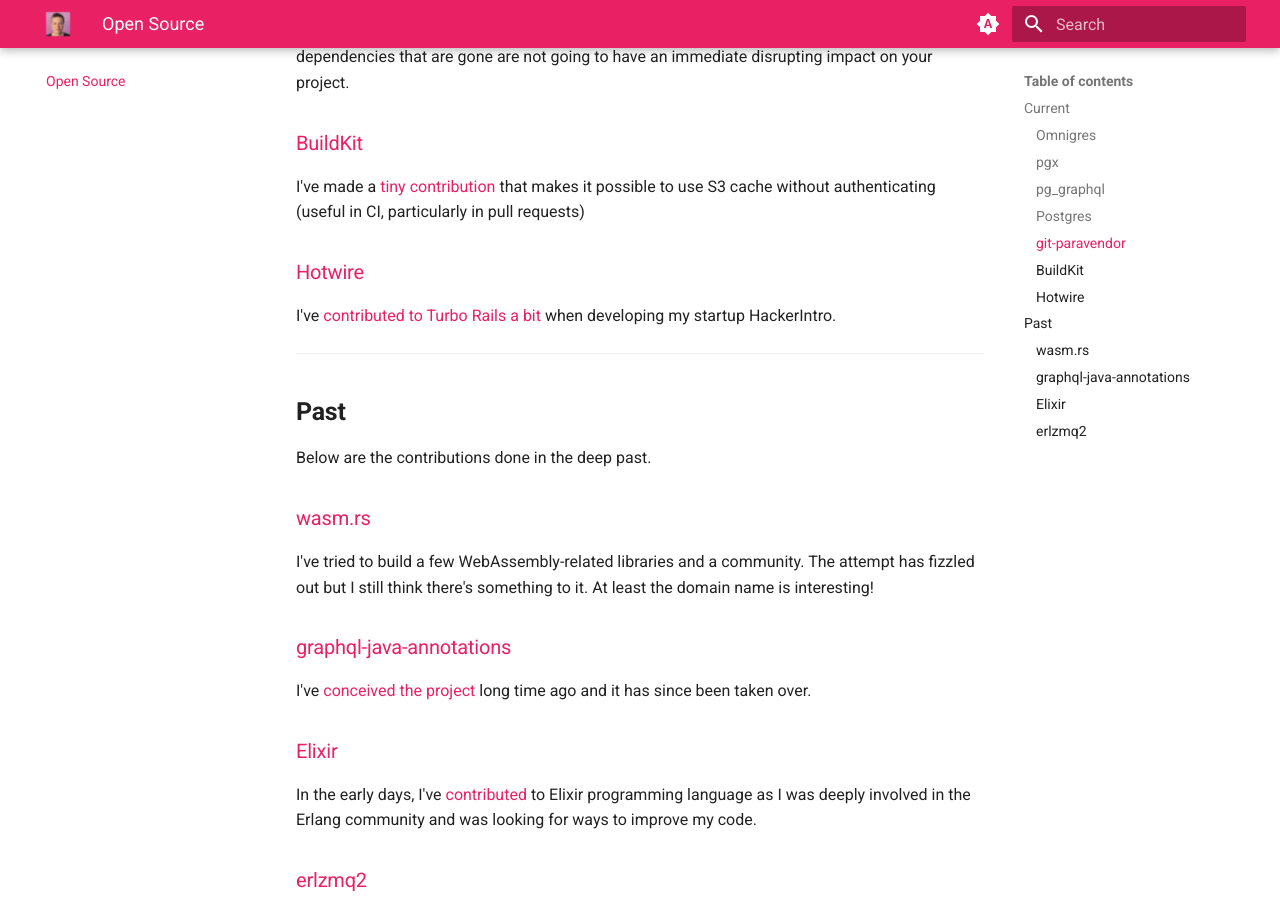
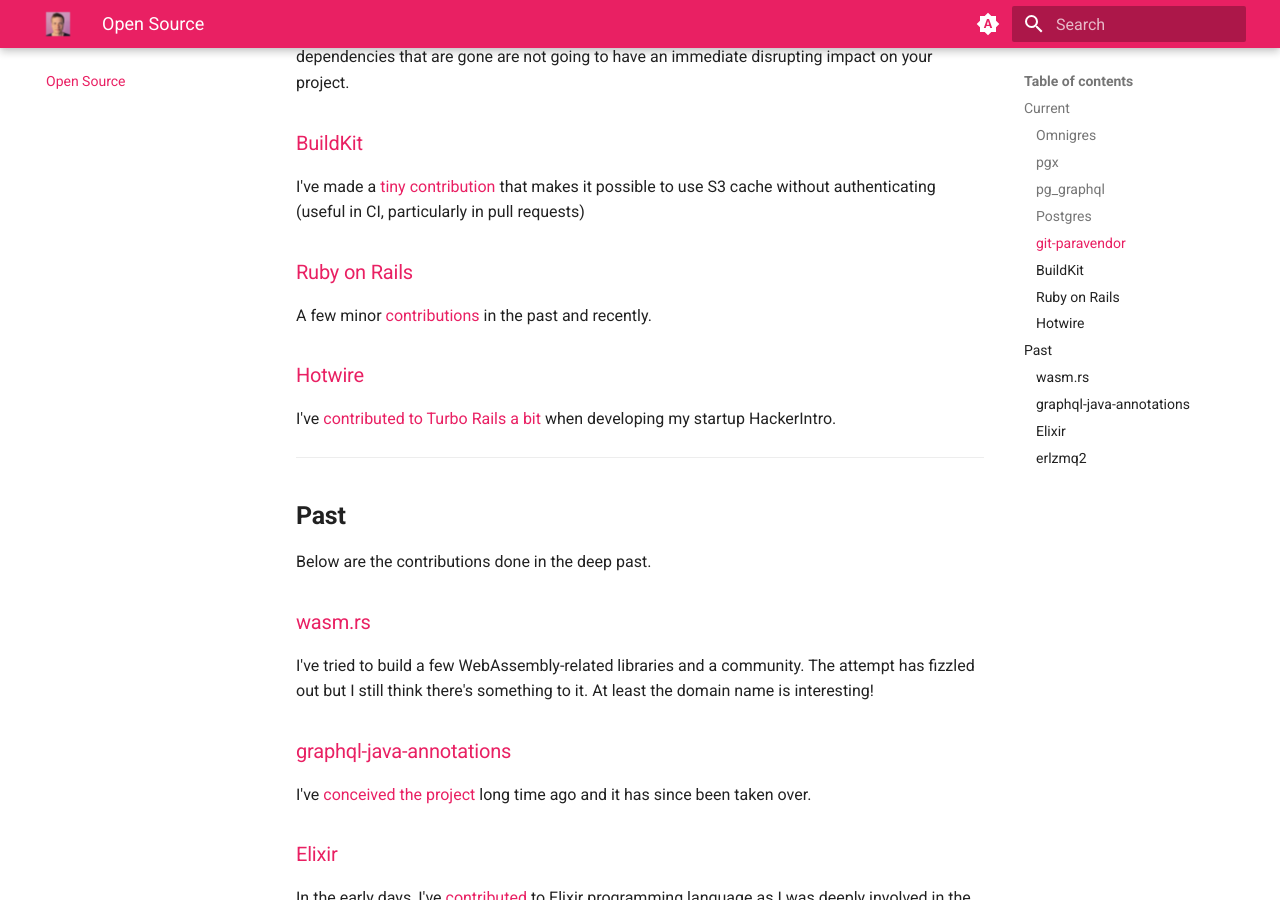
Before and after one commit to yrashk/yrashk.github.io, an MkDocs documentation site: the page built from docs/opensource/index.md, in a window 1280 px wide and 900 px high, scrolled down 1083 px. Built offline with MkDocs 1.6.1 and Material for MkDocs 9.7.7, drawn with Linux system fonts in a browser that asks for light colours.

Commit message:
List my Ruby on Rails contributions

```diff
--- a/docs/opensource/index.md
+++ b/docs/opensource/index.md
@@ -43,6 +43,11 @@
 I've made a [tiny contribution](https://github.com/moby/buildkit/pull/3692) that makes it possible to use S3 cache without
 authenticating (useful in CI, particularly in pull requests)
 
+
+### [Ruby on Rails](https://rubyonrails.org)
+
+A few minor [contributions](https://contributors.rubyonrails.org/contributors/yurii-rashkovskii/commits) in the past and recently.
+
 ### [Hotwire](https://hotwired.dev/)
 
 I've [contributed to Turbo Rails a bit](https://github.com/hotwired/turbo-rails/commits?author=yrashk) when developing my startup HackerIntro.
```
